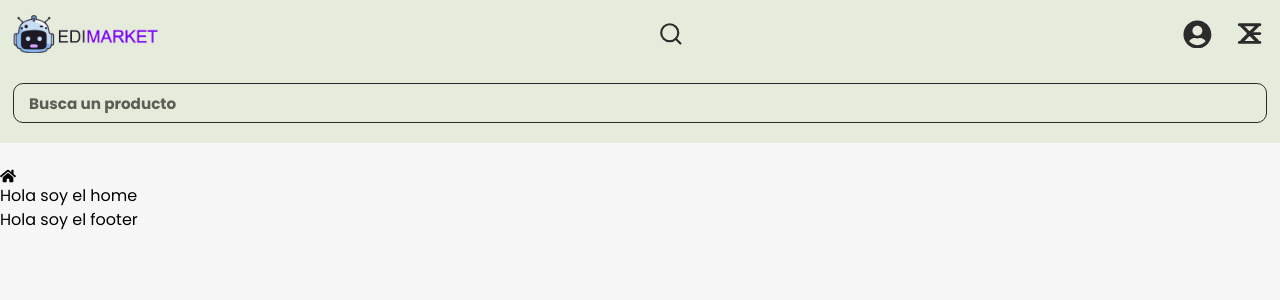
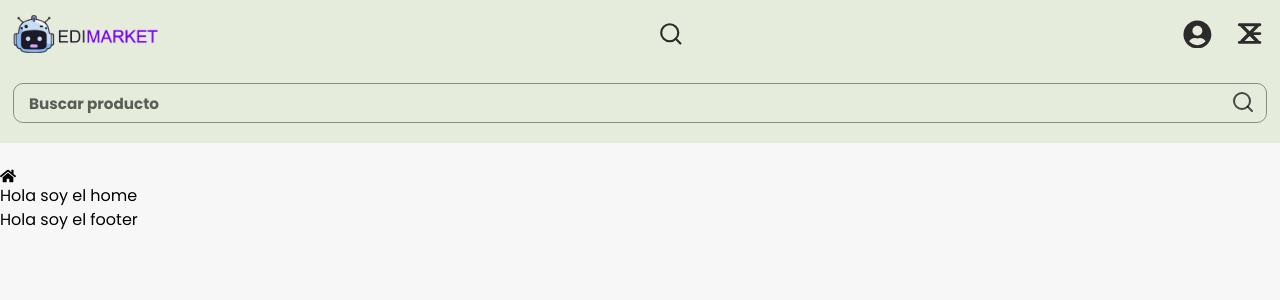
Before and after one commit to SebastianHernandez0/edimarket-2, a React (Vite) app in the folder Frontend/: page / in a window 1280 px wide. Shown: the top 300 px of the page. Built offline with nearby package versions, Linux system fonts and the light colour scheme.

Commit message:
Ajustando estilo de lupa dentro del input de búsqueda

```diff
--- a/Frontend/src/components/navbar/Navbar.jsx
+++ b/Frontend/src/components/navbar/Navbar.jsx
@@ -13,7 +13,9 @@ export function Navbar() {
   };
 
   useEffect(() => {
-    const searchBar = document.querySelector(".navbar__search__input__container");
+    const searchBar = document.querySelector(
+      ".navbar__search__input__container"
+    );
 
     if (openSearchBar) {
       searchBar.classList.add("searchInputActive");
@@ -33,10 +35,11 @@ export function Navbar() {
         <div className="navbar__search__container">
           <div className="navbar__search__input__container">
             <input
-              placeholder="Busca un producto"
+              placeholder="Buscar producto"
               className="navbar__search__input"
               type="text"
             />
+            <FiSearch className="navbar__search__icon navbar__search__icon__insideinput" />
           </div>
           <FiSearch
             onClick={handleOpenSearchBar}
--- a/Frontend/src/components/navbar/navbar.css
+++ b/Frontend/src/components/navbar/navbar.css
@@ -25,7 +25,7 @@
 .navbar__search__icon {
   cursor: pointer;
   font-size: 1.6rem;
-  color: var(--dark_2);
+  color: var(--dark_1);
 }
 .navbar__search__input__container {
   position: absolute;
@@ -36,6 +36,7 @@
   outline: 20px solid var(--navbarColor);
 }
 .navbar__search__input {
+  position: relative;
   color: black;
   width: 100%;
   padding: 0 15px;
@@ -44,6 +45,14 @@
   background: transparent;
   border: 1px solid var(--dark_2);
   font-weight: 500;
+}
+.navbar__search__icon__insideinput {
+  right: 12px;
+  top: 7px;
+  position: absolute;
+  color: #000000b2;
+  cursor: pointer;
+  font-size: 1.5rem;
 }
 .navbar__search__input::placeholder {
   color: #0000009a;
@@ -67,7 +76,7 @@
     "a ";
 }
 .navbar__user__icon {
-  color: var(--dark_2);
+  color: var(--dark_1);
   font-size: 1.8rem;
 }
 .navbar__user__icon__open {
--- a/Frontend/src/index.css
+++ b/Frontend/src/index.css
@@ -30,8 +30,8 @@
   --navbarColor: #e6ecdc;
   --backgroundHomeColor: #f7f7f7;
   --verdeAgua: #42bea6;
-  --dark_1: #1d1927;
-  --dark_2: #2c2a2a;
+  --dark_1: #2c2a2a;
+  --dark_2: #8d8989;
 }
 
 * {
```
